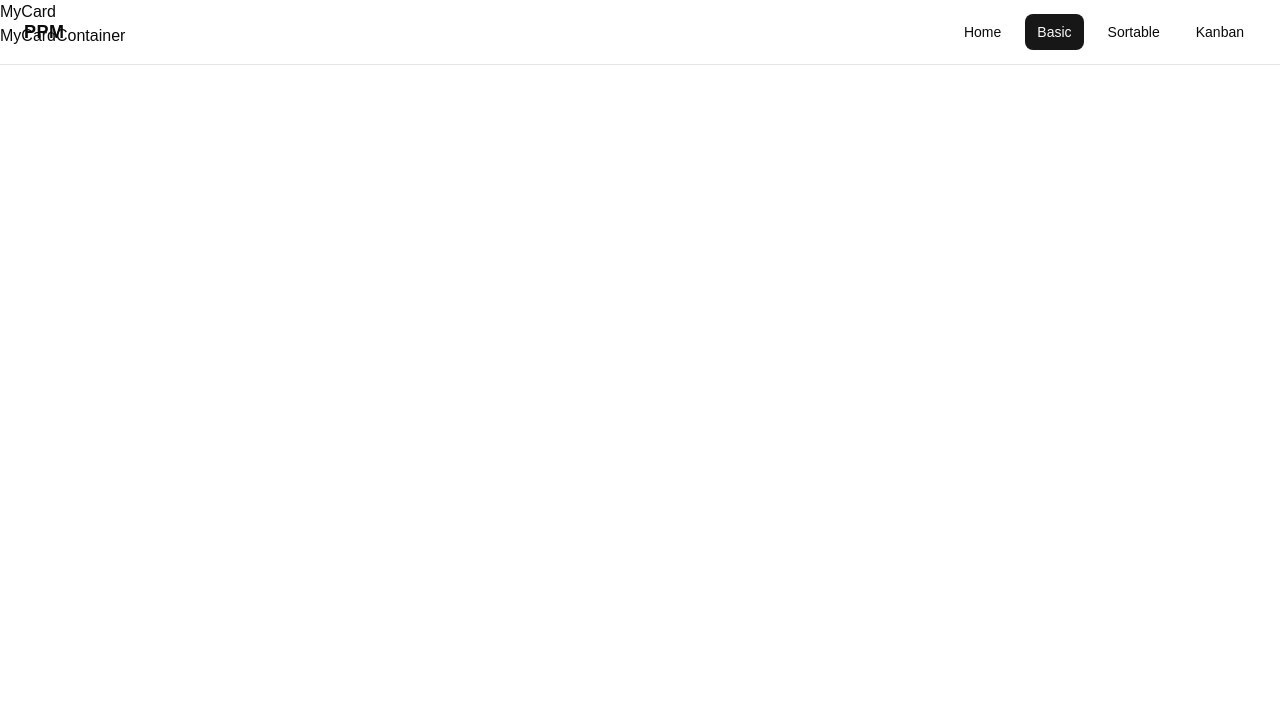
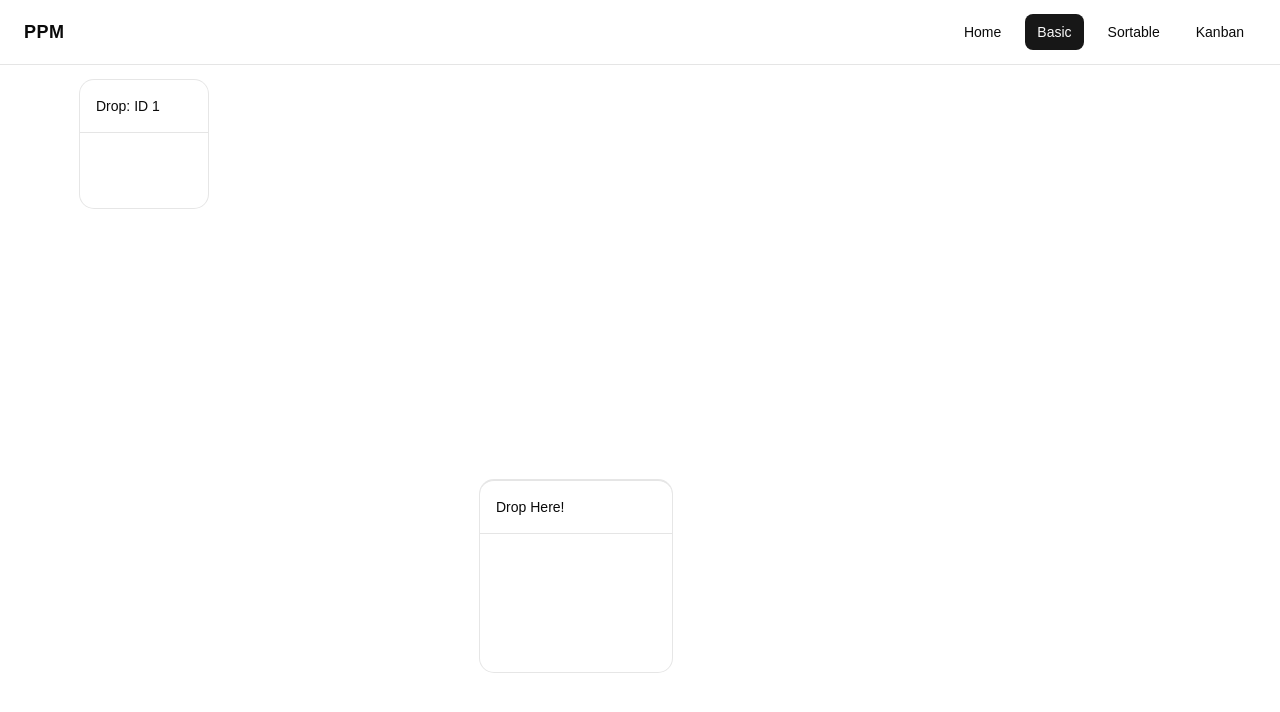
Before and after one commit to PrithiviPM2580/frontend-labs, a React (Vite) app in the folder dnd-react/: page /basic in a window 1280 px wide. Shown: the top 712 px of the page. Built offline with nearby package versions, Linux system fonts and the light colour scheme.

Commit message:
feat: refactor MyCard and MyCardContainer components to accept props and update BasicDragDrop layout

```diff
--- a/dnd-react/src/components/basic-dnd/BasicDragDrop.tsx
+++ b/dnd-react/src/components/basic-dnd/BasicDragDrop.tsx
@@ -3,9 +3,9 @@ import MyCardContainer from "./MyCardContainer";
 
 const BasicDragDrop = () => {
   return (
-    <div className="w-full h-full overflow-hidden relative">
-      <MyCard />
-      <MyCardContainer />
+    <div className="w-full h-dvh overflow-hidden relative">
+      <MyCard className="absolute top-20 left-20 cursor-grab">ID 1</MyCard>
+      <MyCardContainer className="absolute top-120 left-120"></MyCardContainer>
     </div>
   );
 };
--- a/dnd-react/src/components/basic-dnd/MyCard.tsx
+++ b/dnd-react/src/components/basic-dnd/MyCard.tsx
@@ -1,5 +1,17 @@
-const MyCard = () => {
-  return <div>MyCard</div>;
+import { cn } from "@/lib/utils";
+import { Card, CardHeader } from "../ui/card";
+
+interface MyCardProps {
+  className?: string;
+  children?: React.ReactNode;
+}
+
+const MyCard = ({ className, children }: MyCardProps) => {
+  return (
+    <Card className={cn("w-32 h-32", className)}>
+      <CardHeader className="border-b">Drop: {children}</CardHeader>
+    </Card>
+  );
 };
 
 export default MyCard;
--- a/dnd-react/src/components/basic-dnd/MyCardContainer.tsx
+++ b/dnd-react/src/components/basic-dnd/MyCardContainer.tsx
@@ -1,5 +1,18 @@
-const MyCardContainer = () => {
-  return <div>MyCardContainer</div>;
+import { cn } from "@/lib/utils";
+import { Card, CardContent, CardHeader } from "../ui/card";
+
+interface MyCardContainerProps {
+  className?: string;
+  children?: React.ReactNode;
+}
+
+const MyCardContainer = ({ className, children }: MyCardContainerProps) => {
+  return (
+    <Card className={cn("border-t w-48 h-48", className)}>
+      <CardHeader>Drop Here!</CardHeader>
+      <CardContent className="border-t py-2">{children}</CardContent>
+    </Card>
+  );
 };
 
 export default MyCardContainer;
```
